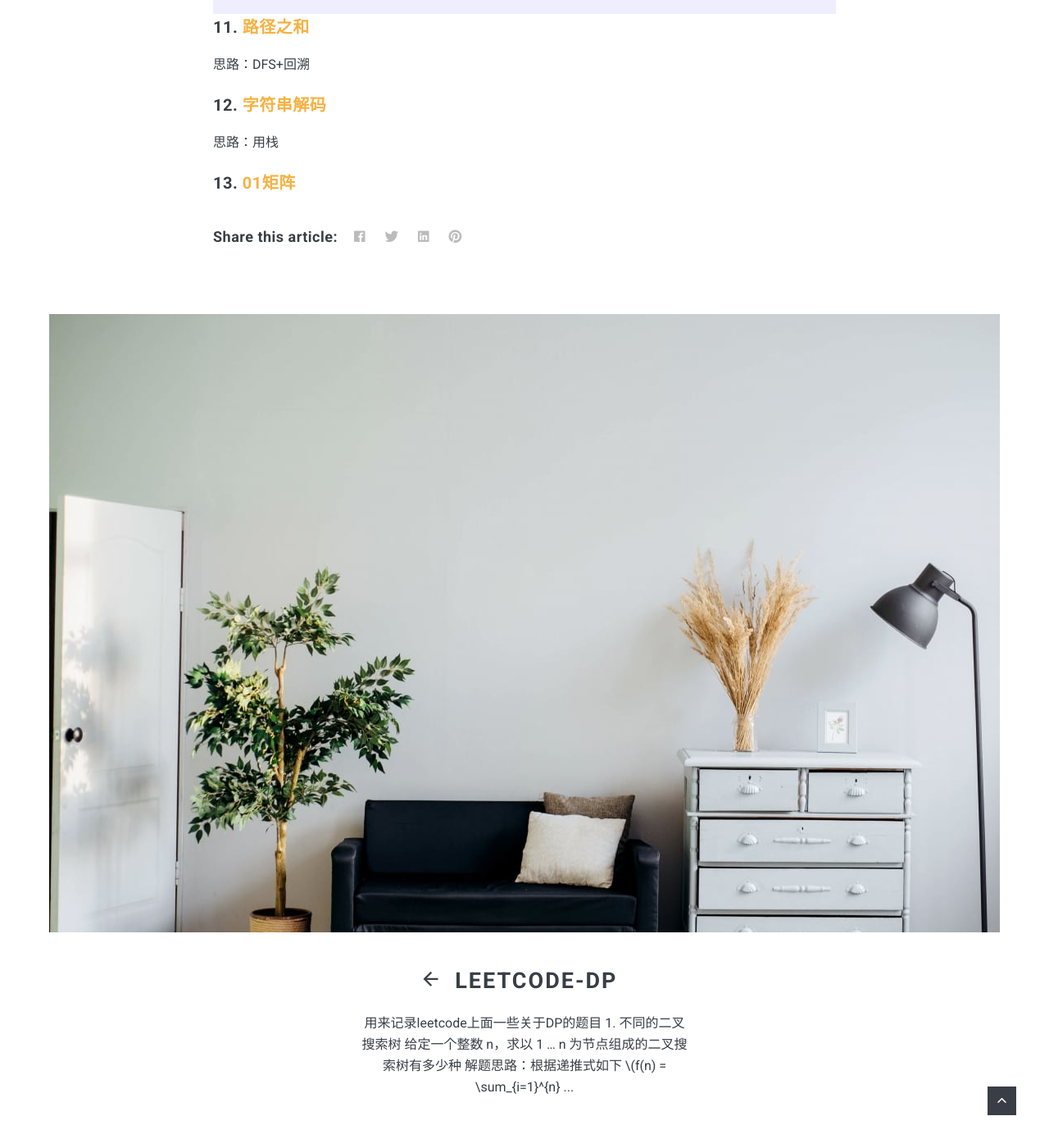
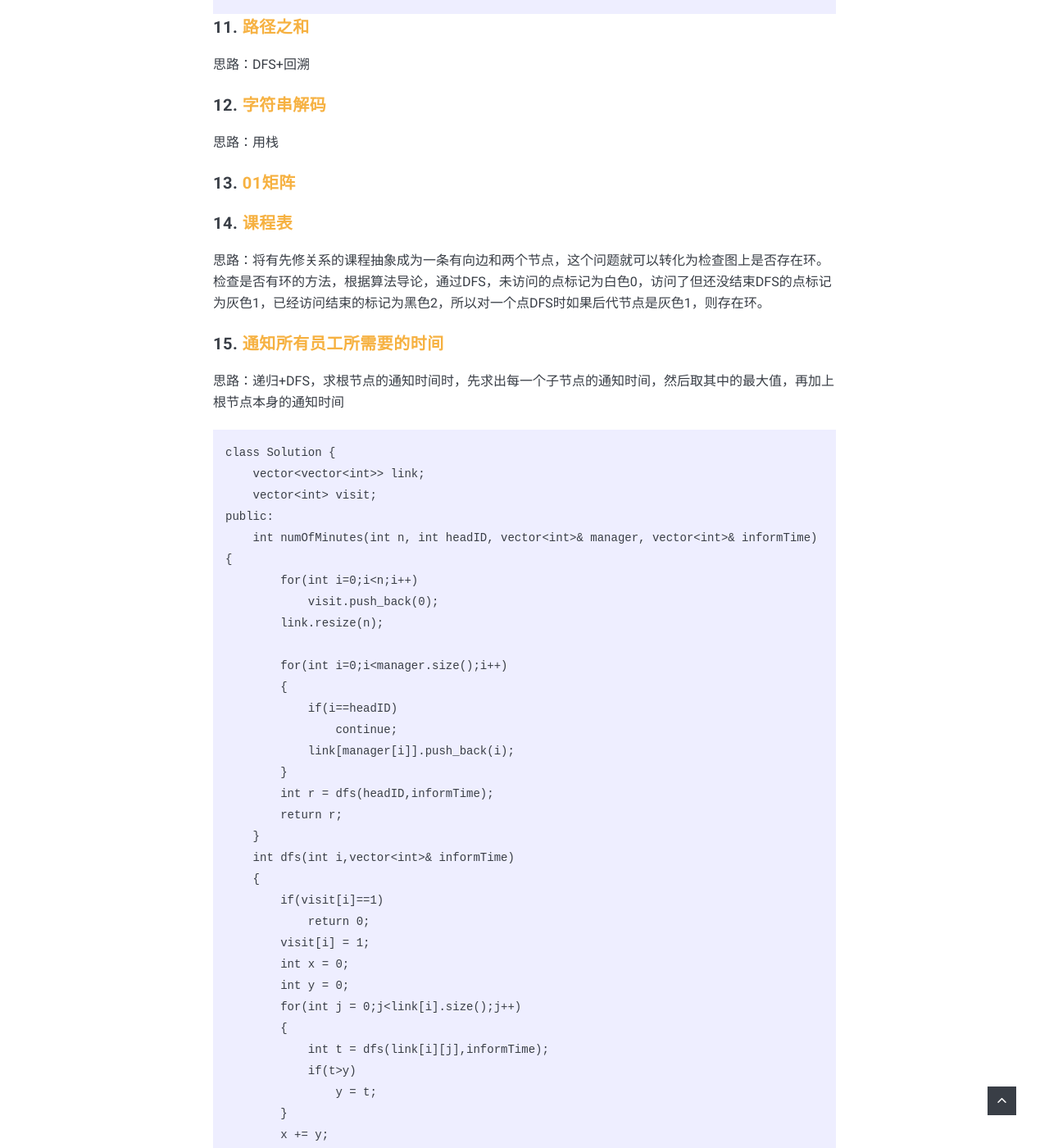
Before and after one commit to ivy-lv11/ivy-lv11.github.io, a Jekyll site: the page built from _posts/2020-08-25-DFS.markdown, in a window 1280 px wide and 1400 px high, scrolled down 10519 px. Shown: the whole window at 82% size. Built offline with Jekyll 4.4.1, drawn with Linux system fonts in a browser that asks for light colours; nearby versions of some CDN libraries; comment, search, counter and statistics services are not loaded; some of the changed text lies outside the part shown.

Commit message:
add two questions

````diff
--- a/_posts/2020-08-25-DFS.markdown
+++ b/_posts/2020-08-25-DFS.markdown
@@ -371,3 +371,47 @@ public:
 思路：用栈
 
 #### 13. [01矩阵](https://leetcode-cn.com/problems/01-matrix/)
+
+#### 14. [课程表](https://leetcode-cn.com/problems/course-schedule/)
+思路：将有先修关系的课程抽象成为一条有向边和两个节点，这个问题就可以转化为检查图上是否存在环。检查是否有环的方法，根据算法导论，通过DFS，未访问的点标记为白色0，访问了但还没结束DFS的点标记为灰色1，已经访问结束的标记为黑色2，所以对一个点DFS时如果后代节点是灰色1，则存在环。
+
+#### 15. [通知所有员工所需要的时间](https://leetcode-cn.com/problems/time-needed-to-inform-all-employees/)
+思路：递归+DFS，求根节点的通知时间时，先求出每一个子节点的通知时间，然后取其中的最大值，再加上根节点本身的通知时间
+```
+class Solution {
+    vector<vector<int>> link;
+    vector<int> visit;
+public:
+    int numOfMinutes(int n, int headID, vector<int>& manager, vector<int>& informTime) {
+        for(int i=0;i<n;i++)
+            visit.push_back(0);
+        link.resize(n);
+
+        for(int i=0;i<manager.size();i++)
+        {
+            if(i==headID)
+                continue;
+            link[manager[i]].push_back(i);
+        }
+        int r = dfs(headID,informTime);
+        return r;
+    }
+    int dfs(int i,vector<int>& informTime)
+    {
+        if(visit[i]==1)
+            return 0;
+        visit[i] = 1;
+        int x = 0;
+        int y = 0;
+        for(int j = 0;j<link[i].size();j++)
+        {
+            int t = dfs(link[i][j],informTime);
+            if(t>y)
+                y = t;
+        }
+        x += y;
+        x += informTime[i];
+        return x;
+    }
+};
+```
````
